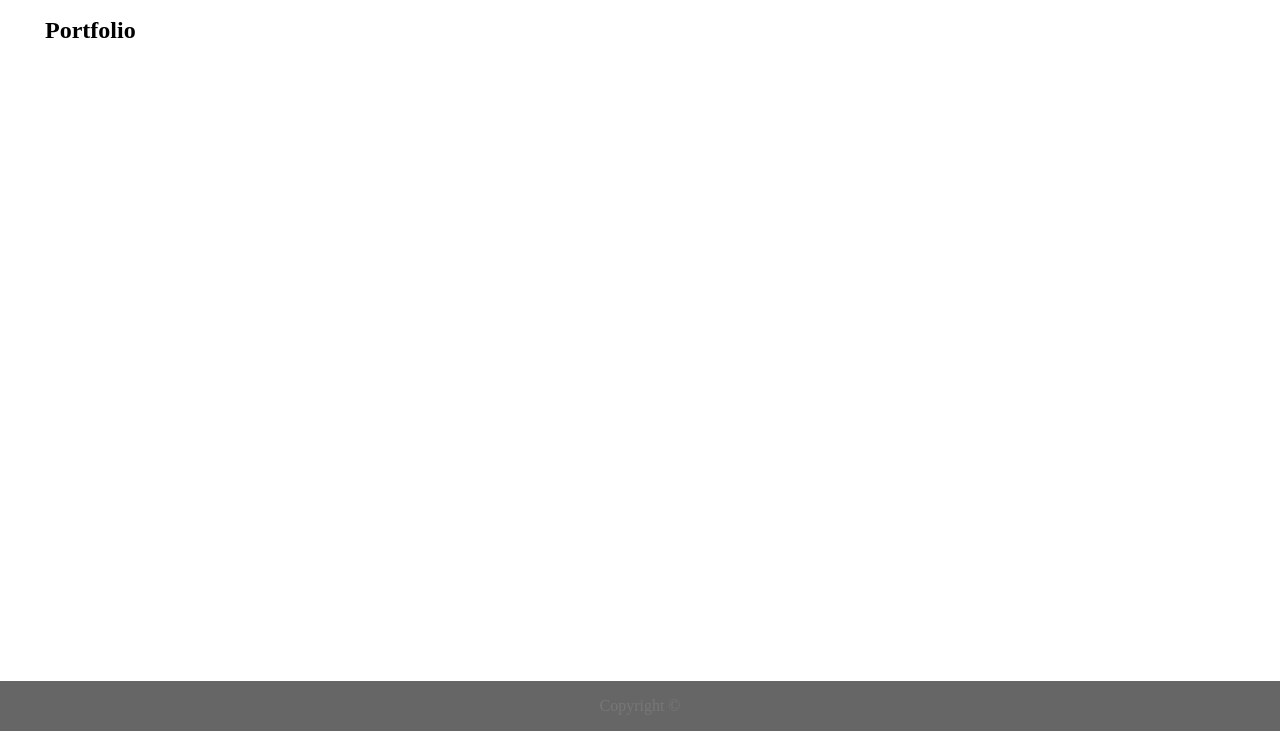
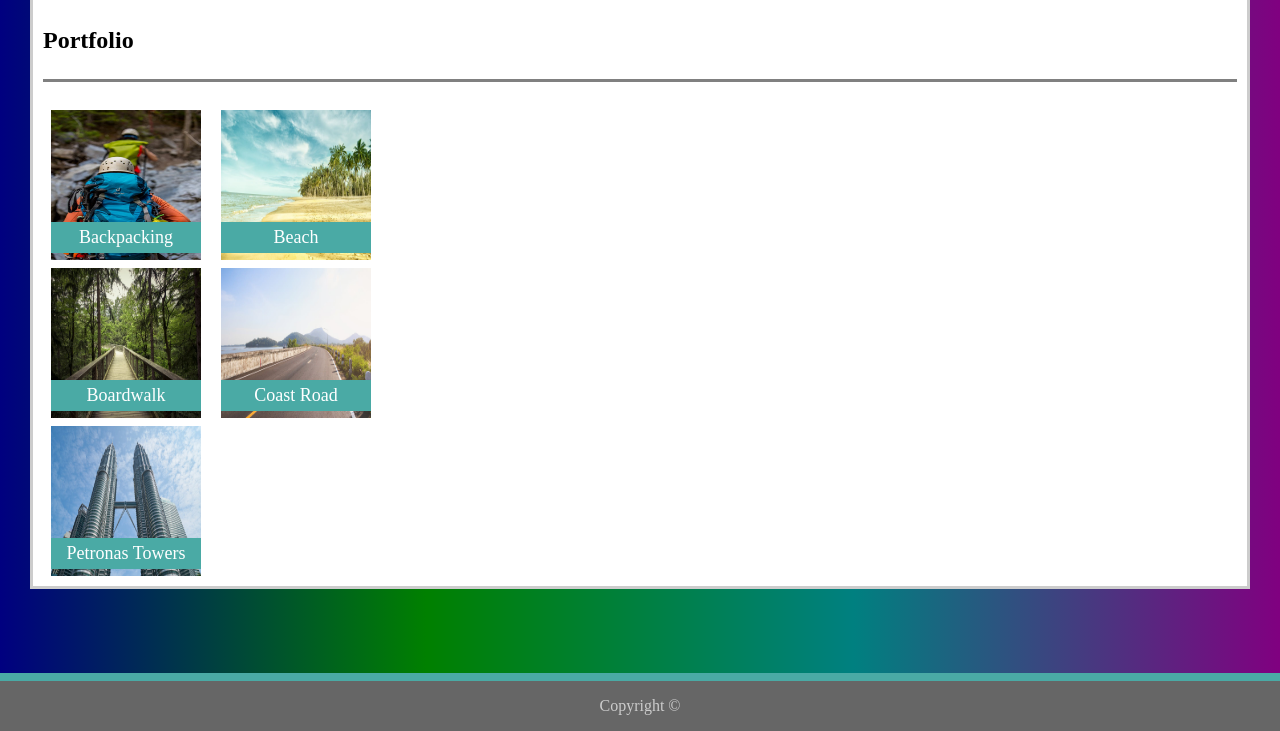
Before and after one commit to ajrice1018/Basic-Portfolio, a plain HTML site: page portfolio.html in a window 1280 px wide. Shown: the part 69-800 px from the top of the page. Drawn offline with Linux system fonts and the light colour scheme.

Commit message:
Updated Content

```diff
--- a/assets/css/style.css
+++ b/assets/css/style.css
@@ -1,34 +1,29 @@
 body{
-    margin: 10px 45px;
-}
+    margin: 0px;
+    background-image:linear-gradient(to right, navy,green,teal, purple);
 
-ul {
-    list-style-type: none;
-    margin: 0;
-    padding: 0;
-    overflow: hidden;
-    background-color: #ffffff;
 }
 
 img{
     float:left;
+    padding: 10px;
 }
 
 .header {
     overflow: hidden;
     background-color:#ffffff;
-    border-style: solid;
+    border-bottom: solid;
     border-color: #cccccc;
-
+    padding: 0px 25px;
 }
 
 .header a {
-    float: left;
     text-align: center;
     padding: 10px;
     text-decoration: none;
     font-size: 18px;
     line-height: 30px;
+    color: #777777;
 }
 
 .header-right {
@@ -38,20 +33,14 @@ img{
 
 }
 
-.header-right a {
-
-}
-
-.header-right a.active {
-
-}
-
 .header a.logo {
     font-size: 25px;
     font-weight: bold;
     background-color: #4aaaa5;
     width: 15%;
+    color: #ffffff;
 }
+
 
 .footer{
     position: fixed;
@@ -59,7 +48,58 @@ img{
     bottom: 0;
     width: 100%;
     background-color:#666666;
-    color: #777777;
+    color: #cccccc;
     text-align: center;
     font-style: 'Arial', 'Helvetica Neue', Helvetica, sans-serif;
+    border-top: 8px solid #4aaaa5;
 }
+#bio{
+    margin: 30px;
+    border-color: #cccccc;
+    border-style: solid;
+    padding: 10px;
+    background: white;
+
+}
+
+h2{
+    border-bottom: solid grey;
+    padding: 0px 0px 25px;
+
+}
+
+.row {
+    display: flex;
+    flex-wrap: wrap;
+    padding: 0 4px;
+}
+
+.column {
+    flex: 50%;
+    padding: 0 4px;
+    grid-template-columns: 170px 170px;
+    display: grid;
+}
+
+.column img {
+    margin-top: 8px;
+    vertical-align: middle;
+    position:relative;
+    padding: 0px;
+}
+
+.text-box{
+    position: absolute;
+    top: 120px;
+    width: 150px;
+    text-align:center;
+    background:#4aaaa5;
+    font-size: 18px;
+    color: #ffffff;
+    padding: 5px 0px;
+
+}
+
+div.photo{
+    position: relative;
+}
--- a/portfolio.html
+++ b/portfolio.html
@@ -8,7 +8,11 @@
 </head>
 
 
-<div class="header">
+
+
+<body>
+
+    <div class="header">
         <a href="#default" class="logo">Andrew Rice</a>
 
         <div class="header-right">
@@ -19,21 +23,62 @@
 
         </div>
 
-</div>
+    </div>
 
-<body>
-
-    <div id="portfolio">
+    <div id="bio">
         <h2>
             Portfolio
         </h2>
+        <section class="row">
+           <div class="column">
+               <div class="photo">
+                    <img src="assets/images/backpacking.jpeg" width="150" height="150" >
+                    <div class="text-box">
+                        Backpacking
+                    </div>
 
+                </div>
+
+                <div class="photo">
+
+                    <img src="assets/images/beach.jpeg" width="150" height="150">
+                    <div class="text-box">
+                        Beach
+                    </div>
+
+                </div>
+                <div class="photo">
+                    <img src="assets/images/boardwalk.jpeg" width="150" height="150">
+                    <div class="text-box">
+                        Boardwalk
+                    </div>
+                </div>
+
+                <div class="photo">
+                    <img src="assets/images/highway.jpeg" width="150" height="150">
+                    <div class="text-box">
+                        Coast Road
+                    </div>
+                </div>
+                <div class="photo">
+                    <img src="assets/images/malaysia.jpeg" width="150" height="150">
+                    <div class="text-box">
+                        Petronas Towers
+                    </div>
+                </div>
+
+            </div>
+
+        </section>
+
+    </div>
+
+    <div class="footer">
+        <p>Copyright &#169;</p>
     </div>
 
 </body>
 
-<div class="footer">
-    <p>Copyright &#169;</p>
-</div>
+
 
 </html>
```
Also changed, not shown: contact.html (+12 -9 lines), index.html (+16 -10 lines), assets/images/background.jpg (deleted), assets/images/backpacking.jpeg (added), assets/images/beach.jpeg (added), assets/images/boardwalk.jpeg (added), assets/images/highway.jpeg (added), assets/images/malaysia.jpeg (added), 1 other file.
